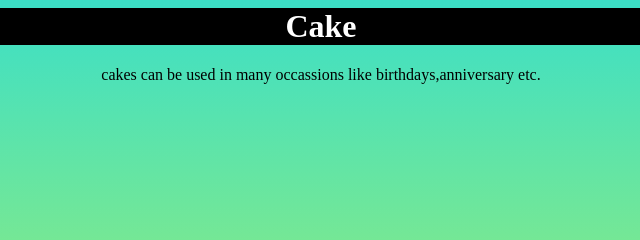
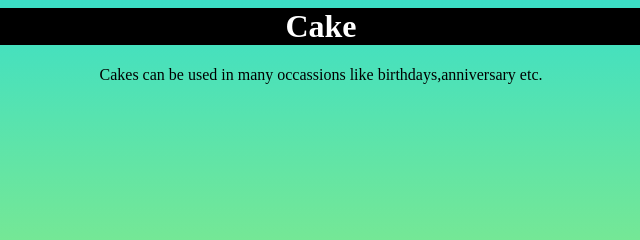
Before and after one commit to sd100598/My-Frist-Website, a plain HTML site: page index.html in a window 1280 px wide. Shown: the top 240 px of the page, 327-967 px from the left. Drawn offline with Linux system fonts and the light colour scheme.

Commit message:
Update index.html

```diff
--- a/index.html
+++ b/index.html
@@ -25,7 +25,7 @@ min-height: 100%;
 <body>
 
 <h1>Cake</h1>
-<p>cakes can be used in many occassions like birthdays,anniversary etc.</p>
+<p>Cakes can be used in many occassions like birthdays,anniversary etc.</p>
 
 </body>
 </html>
```
